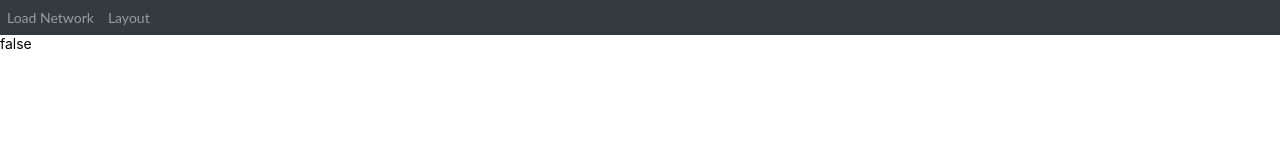
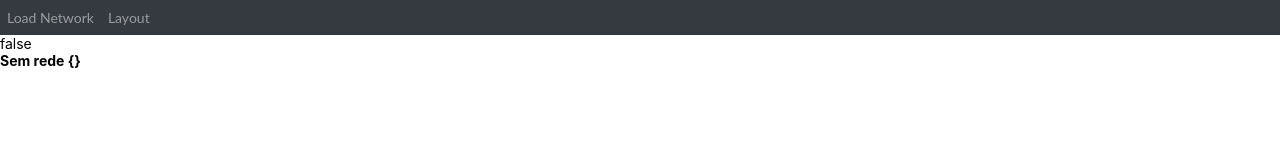
Before and after one commit to GuiSanches/mnv, a Next.js app: page / in a window 1280 px wide. Shown: the top 160 px of the page. Built offline with nearby package versions, Linux system fonts and the light colour scheme.

Commit message:
Fix react cycle

```diff
--- a/src/presentation/view/LoadNetwork/index.tsx
+++ b/src/presentation/view/LoadNetwork/index.tsx
@@ -10,6 +10,8 @@ import { LoadingContainer } from "./styles";
 const LoadNetworkComponent: FC = () => {
     const [update, setUpdate] = useState<boolean>(false);
     const { networkHolder, networkRepository } = useContext(NetworkCtx);
+
+    const [loadNetworkViewModel, setLoadNetworkViewModel] = useState<LoadNetworkViewModel>();
 
     const baseView: BaseView = useMemo(() => {
         const view = ({
@@ -26,17 +28,16 @@ const LoadNetworkComponent: FC = () => {
         return view
     }, [update])
 
-    const [loadNetworkViewModel, setLoadNetworkViewModel] = useState<LoadNetworkViewModel>();
+
 
     useEffect(() => {
-        return () => {
-            const loadNetworksUseCase: LoadNetworksUseCase = new LoadNetworksUseCase(networkRepository, networkHolder);
-            const viewModel = new LoadNetworkViewModelImpl(loadNetworksUseCase, networkHolder);
-            setLoadNetworkViewModel(viewModel);
-        }
+        const loadNetworksUseCase: LoadNetworksUseCase = new LoadNetworksUseCase(networkRepository, networkHolder);
+        const viewModel = new LoadNetworkViewModelImpl(loadNetworksUseCase, networkHolder);
+        setLoadNetworkViewModel(viewModel);
     }, []);
 
     useEffect(() => {
+        console.log('teste', loadNetworkViewModel);
         if (loadNetworkViewModel) {
             loadNetworkViewModel.attachView(baseView);
             loadNetworkViewModel.ListDefaultNetworks();
--- a/src/presentation/view/ShowNetwork/index.tsx
+++ b/src/presentation/view/ShowNetwork/index.tsx
@@ -29,10 +29,8 @@ const ShowNetworkComponent: FC = () => {
     }, [update])
 
     useEffect(() => {
-        return () => {
-            const viewModel = new ShowNetworkViewModelImpl(networkHolder);
-            setShowNetworkViewModel(viewModel);
-        }
+        const viewModel = new ShowNetworkViewModelImpl(networkHolder);
+        setShowNetworkViewModel(viewModel);
     }, []);
 
     useEffect(() => {
```
